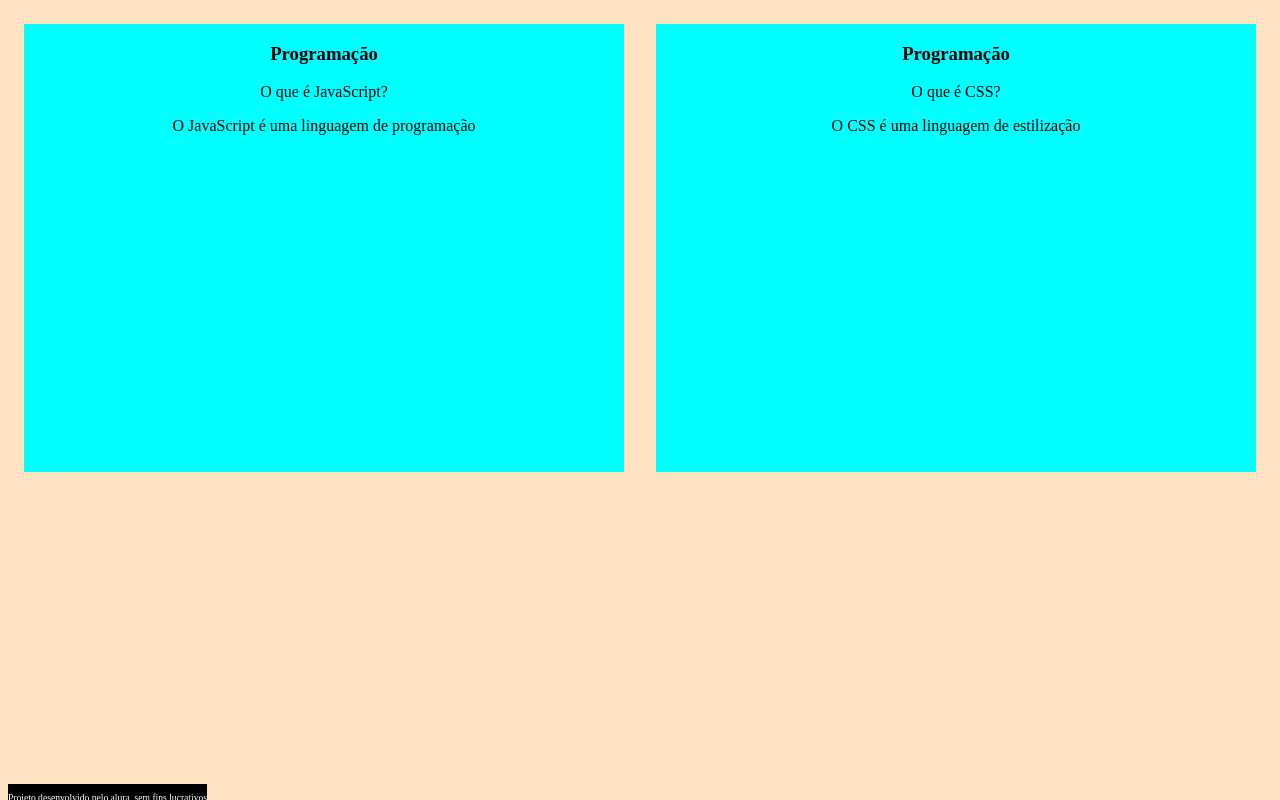
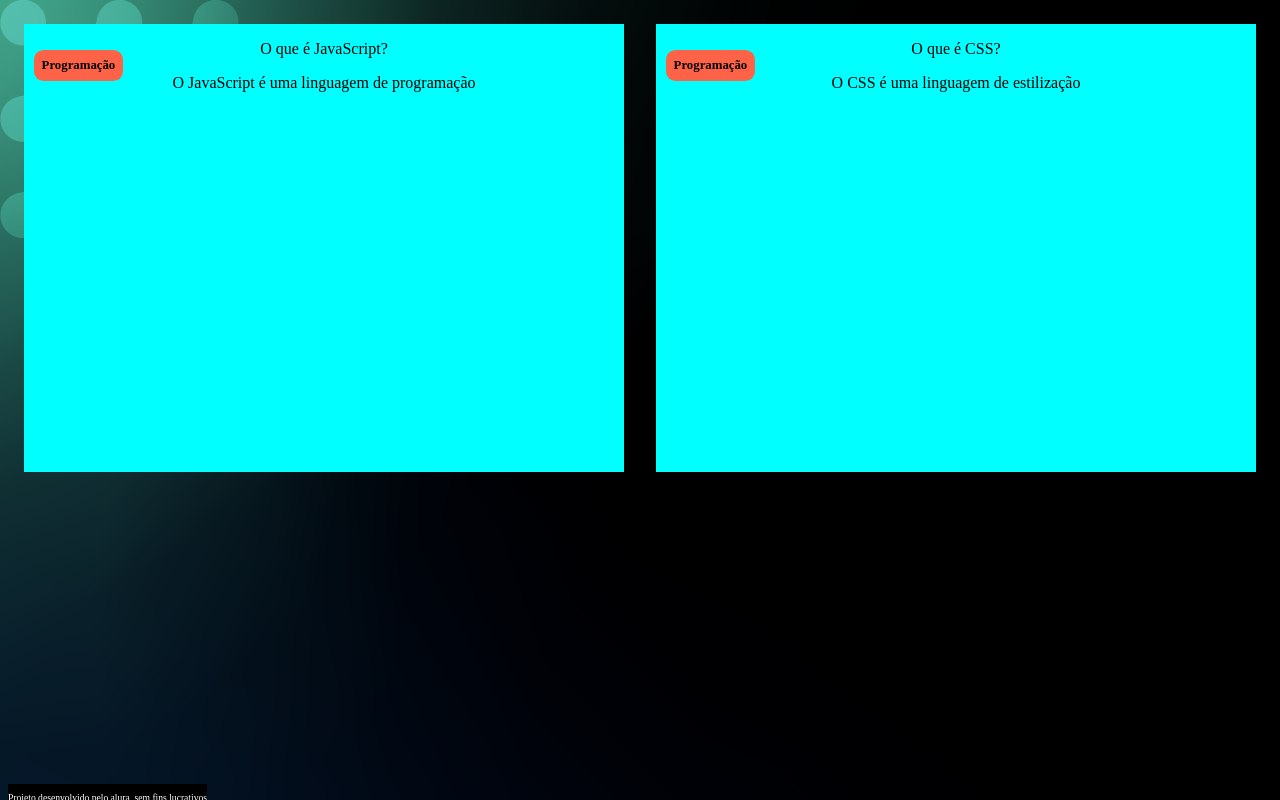
Before and after one commit to melsinha/flashcard, a plain HTML site: page index.html in a window 1280 px wide. Drawn offline with Linux system fonts and the light colour scheme.

Commit message:
Add files via upload

```diff
--- a/assets/style.css
+++ b/assets/style.css
@@ -1,5 +1,5 @@
 body {
-    background-color: bisque;
+    background: url(img/bg-desktop.webp);
     font-family: Bai Janjuree;
 }
 
@@ -15,10 +15,22 @@ body {
     flex-basis: calc(33% - 6rem);
 }
 
-.cartao__conteudo{
+.cartao__conteudo {
     text-align: center;
+    /* background-color: aquamarine; */
+    height: 100%
+ }
 
+.cartao__conteudo h3 {
+     background-color: tomato;
+     text-align: left;
+     padding: 0.5rem;
+     position: absolute;
+     margin: 0.6rem;
+     border-radius: 0.6rem;
+     font-size: 1vw;
 }
+
 
 
 
```
Also changed, not shown: assets/img/bg-desktop.webp (added), assets/img/bg-mobile.webp (added), assets/img/bg-tablet.webp (added), 1 other file.
